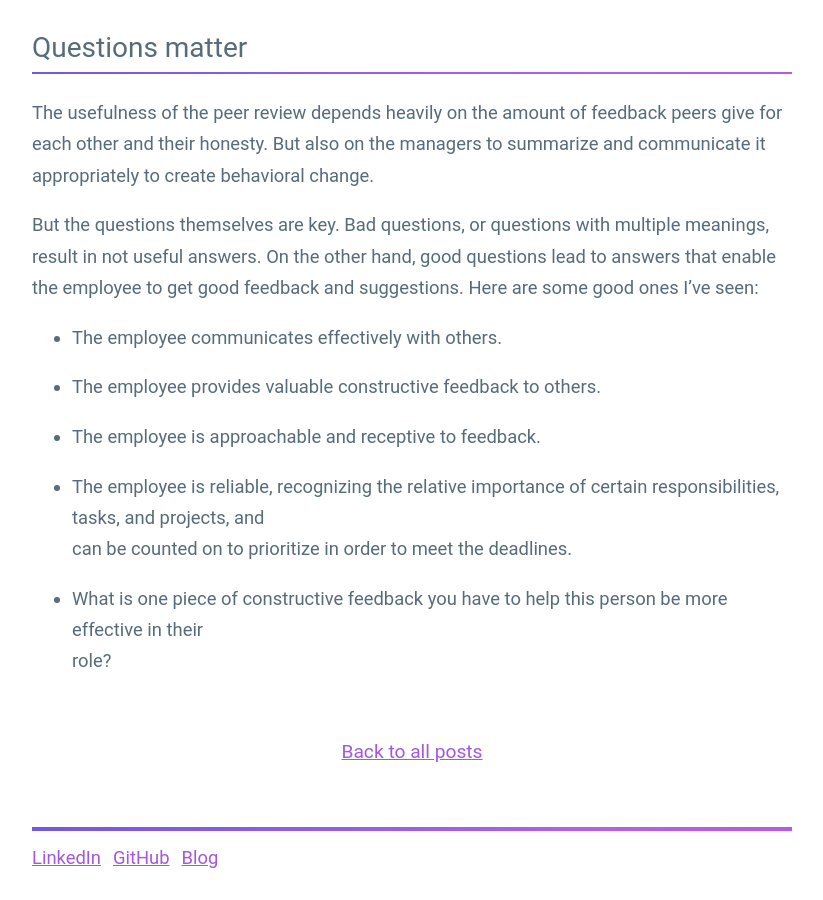
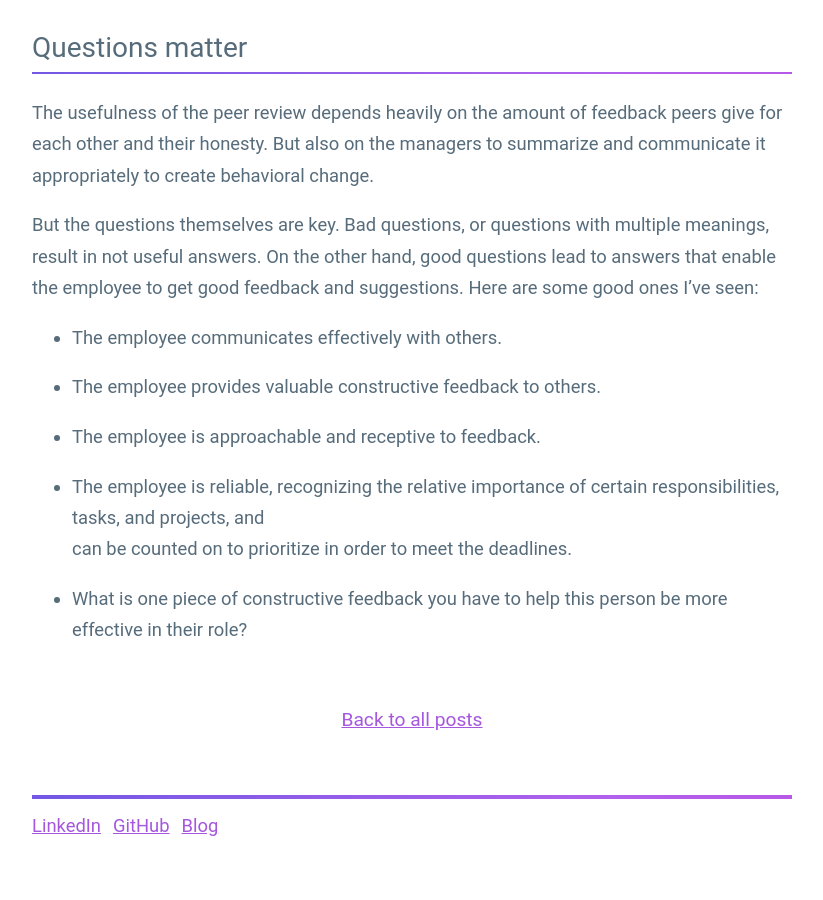
Before and after one commit to guillermodlpa/site, a Jekyll site: the page built from _posts/2021-04-03-structured-approach-peer-review-summary-in-performance-reviews.markdown, in a window 1280 px wide and 900 px high, scrolled down 2110 px. Shown: the whole window, without its empty margins (228-1051 px from the left). Built offline with Jekyll 4.4.1, drawn with Linux system fonts in a browser that asks for light colours; after the commit the page ends 2979 px from its top, so only the background shows below that.

```diff
--- a/_posts/2021-04-03-structured-approach-peer-review-summary-in-performance-reviews.markdown
+++ b/_posts/2021-04-03-structured-approach-peer-review-summary-in-performance-reviews.markdown
@@ -52,5 +52,4 @@ But the questions themselves are key. Bad questions, or questions with multiple
 * The employee is reliable, recognizing the relative importance of certain responsibilities, tasks, and projects, and\
   can be counted on to prioritize in order to meet the deadlines.
 
-* What is one piece of constructive feedback you have to help this person be more effective in their\
-  role?
+* What is one piece of constructive feedback you have to help this person be more effective in their role?
```
